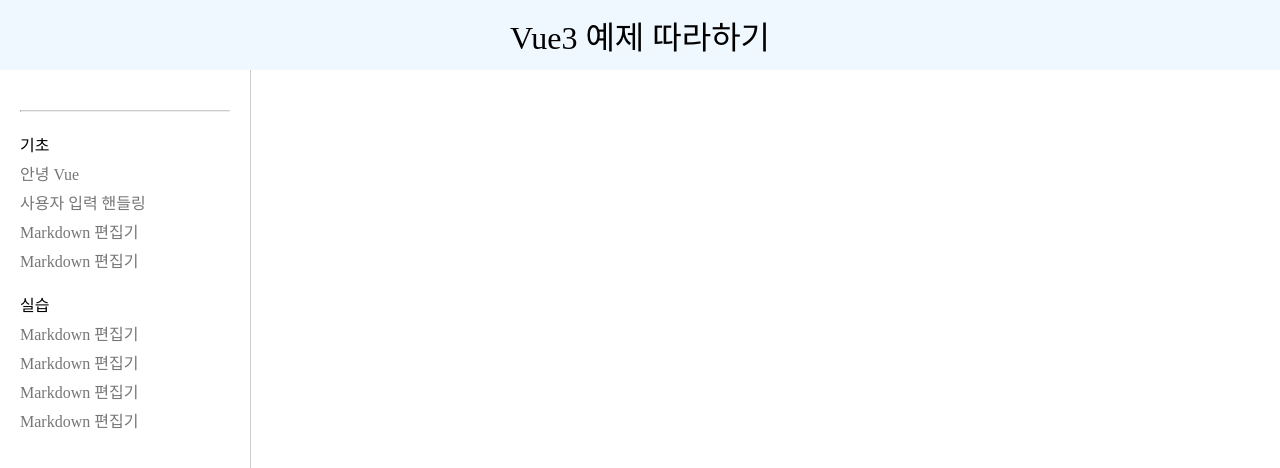
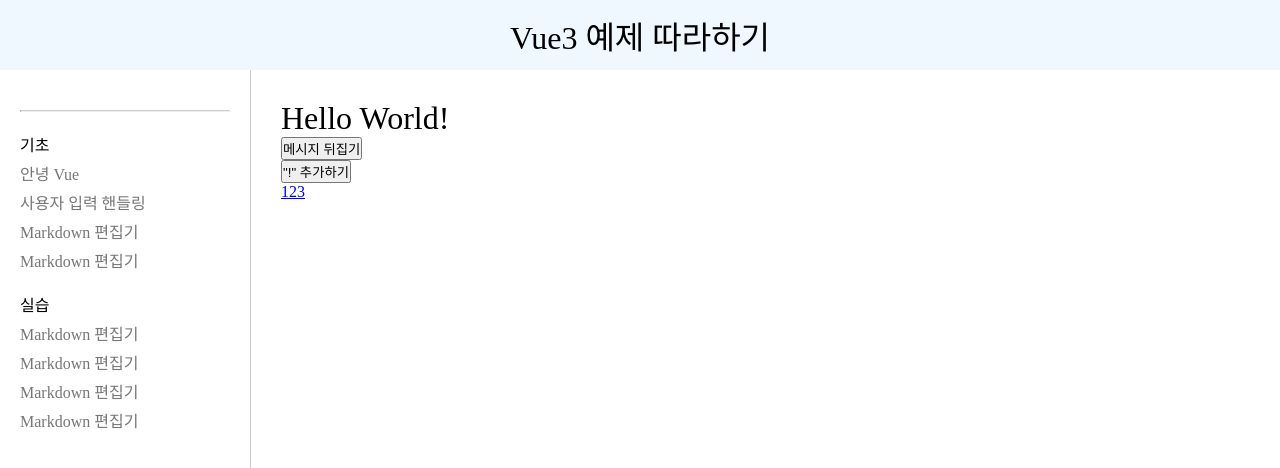
Before and after one commit to HaejinYang/vue-examples, a Vue app: page /input-handle in a window 1280 px wide. Shown: the top 468 px of the page. Built offline with nearby package versions, Linux system fonts and the light colour scheme; the HTML template or start-up script is replaced by a standard one.

Commit message:
사용자 입력 핸들링 추가

```diff
--- a/src/router/index.ts
+++ b/src/router/index.ts
@@ -2,6 +2,7 @@
 import HomeView from '../views/HomeView.vue'
 import MarkDownView from '@/views/MarkDownView.vue'
 import HelloVue from '@/views/HelloVueView.vue'
+import InputHandleView from '@/views/InputHandleView.vue'
 
 const router = createRouter({
   history: createWebHistory(import.meta.env.BASE_URL),
@@ -17,9 +18,14 @@
       component: MarkDownView,
     },
     {
-      path: '/hellovue',
-      name: 'hellovue',
+      path: '/hello-vue',
+      name: 'hello-vue',
       component: HelloVue,
+    },
+    {
+      path: '/input-handle',
+      name: 'input-handle',
+      component: InputHandleView,
     },
     // {
     //   path: '/about',
--- /dev/null
+++ b/src/views/InputHandleView.vue
@@ -0,0 +1,31 @@
+<script setup lang="ts">
+import { ref } from 'vue'
+const message = ref('Hello World!')
+
+const reverseMessage = () => {
+  message.value = message.value.split('').reverse().join('')
+}
+
+const appendChar = (char: string) => {
+  message.value = message.value + char
+}
+
+const alertMessage = () => {
+  alert('다른 창으로 이동할 수 없어요.')
+}
+</script>
+
+<template>
+  <h1>{{ message }}</h1>
+  <div>
+    <button @click="reverseMessage">메시지 뒤집기</button>
+  </div>
+  <div>
+    <button @click="appendChar('!')">"!" 추가하기</button>
+  </div>
+  <div>
+    <a href="https://vuejs.org" @click.prevent="alertMessage">123</a>
+  </div>
+</template>
+
+<style scoped></style>
```
